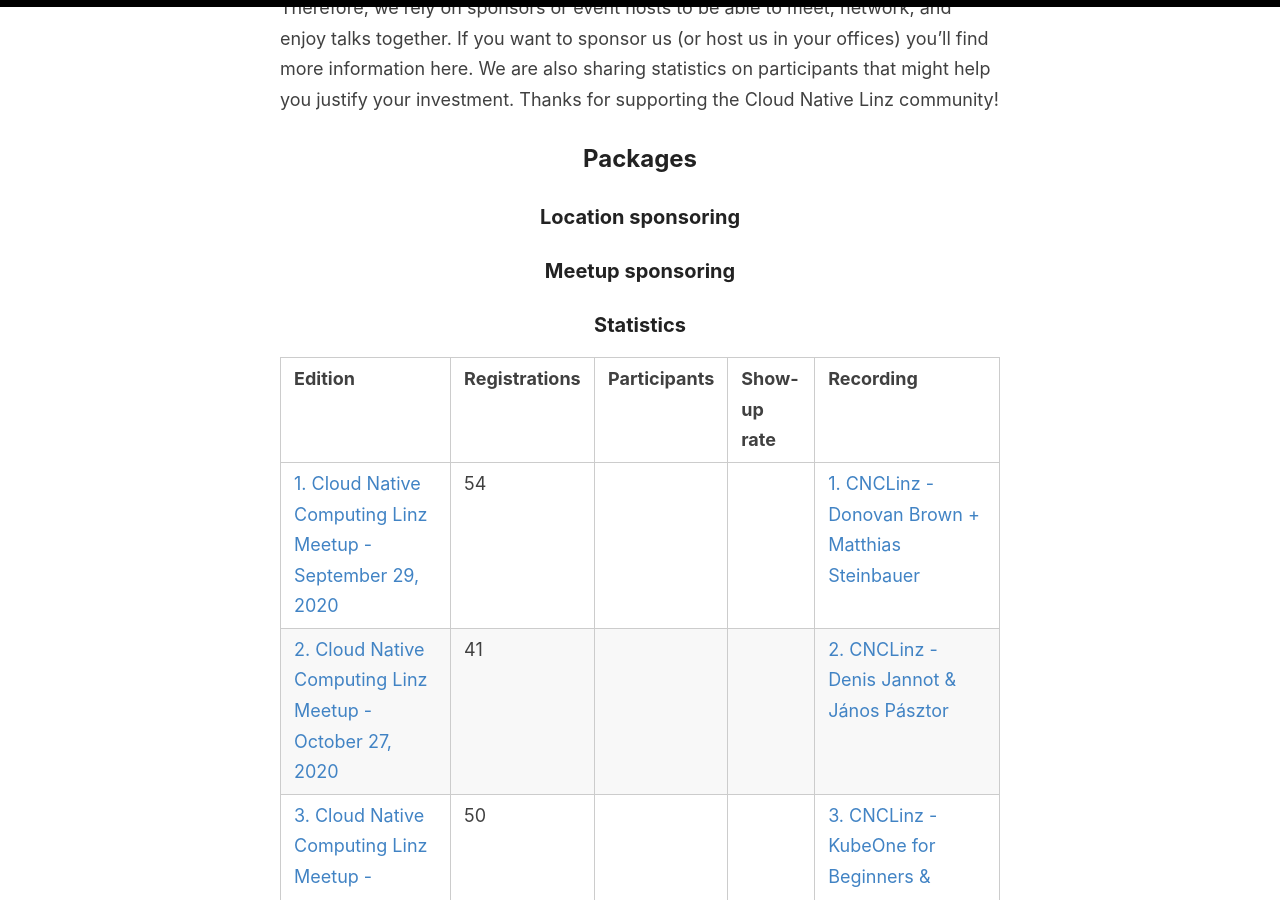
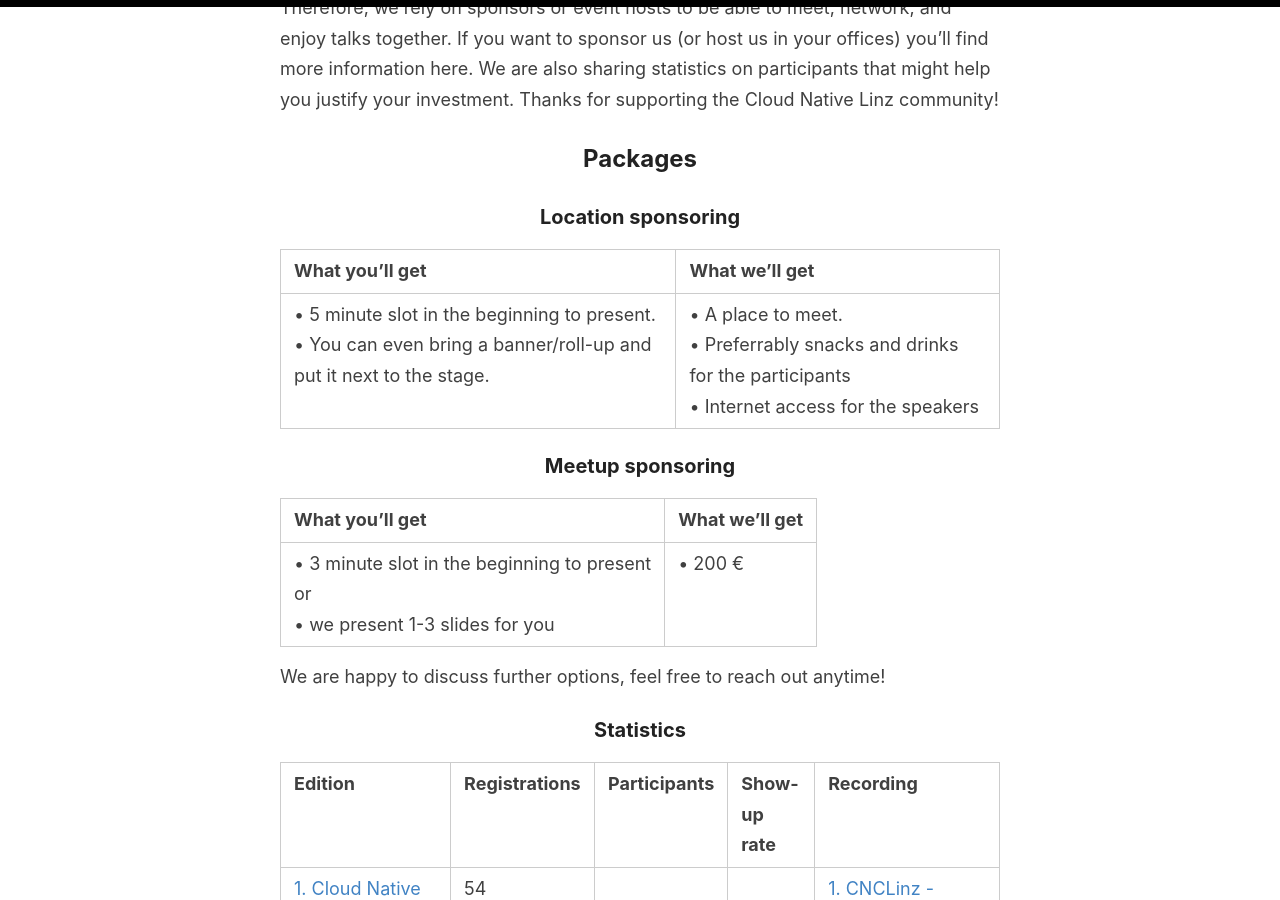
Before and after one commit to CloudNativeLinz/cloudnativelinz.github.io, a Jekyll site: the page built from _pages/sponsoring.md, in a window 1280 px wide and 900 px high, scrolled down 283 px. Built offline with Jekyll 4.4.1, drawn with Linux system fonts in a browser that asks for light colours.

Commit message:
adding sponsoring packages

```diff
--- a/_pages/sponsoring.md
+++ b/_pages/sponsoring.md
@@ -10,7 +10,19 @@
 
 ### Location sponsoring
 
+| What you'll get | What we'll get |
+| --- | --- |
+| • 5 minute slot in the beginning to present.<br>• You can even bring a banner/roll-up and put it next to the stage. | • A place to meet.<br> • Preferrably snacks and drinks for the participants<br> • Internet access for the speakers |
+
 ### Meetup sponsoring
+
+| What you'll get | What we'll get |
+| --- | --- |
+| • 3 minute slot in the beginning to present<br>or<br>• we present 1-3 slides for you | • 200 € |
+
+We are happy to discuss further options, feel free to reach out anytime!
+
+
 
 ### Statistics
 
```
